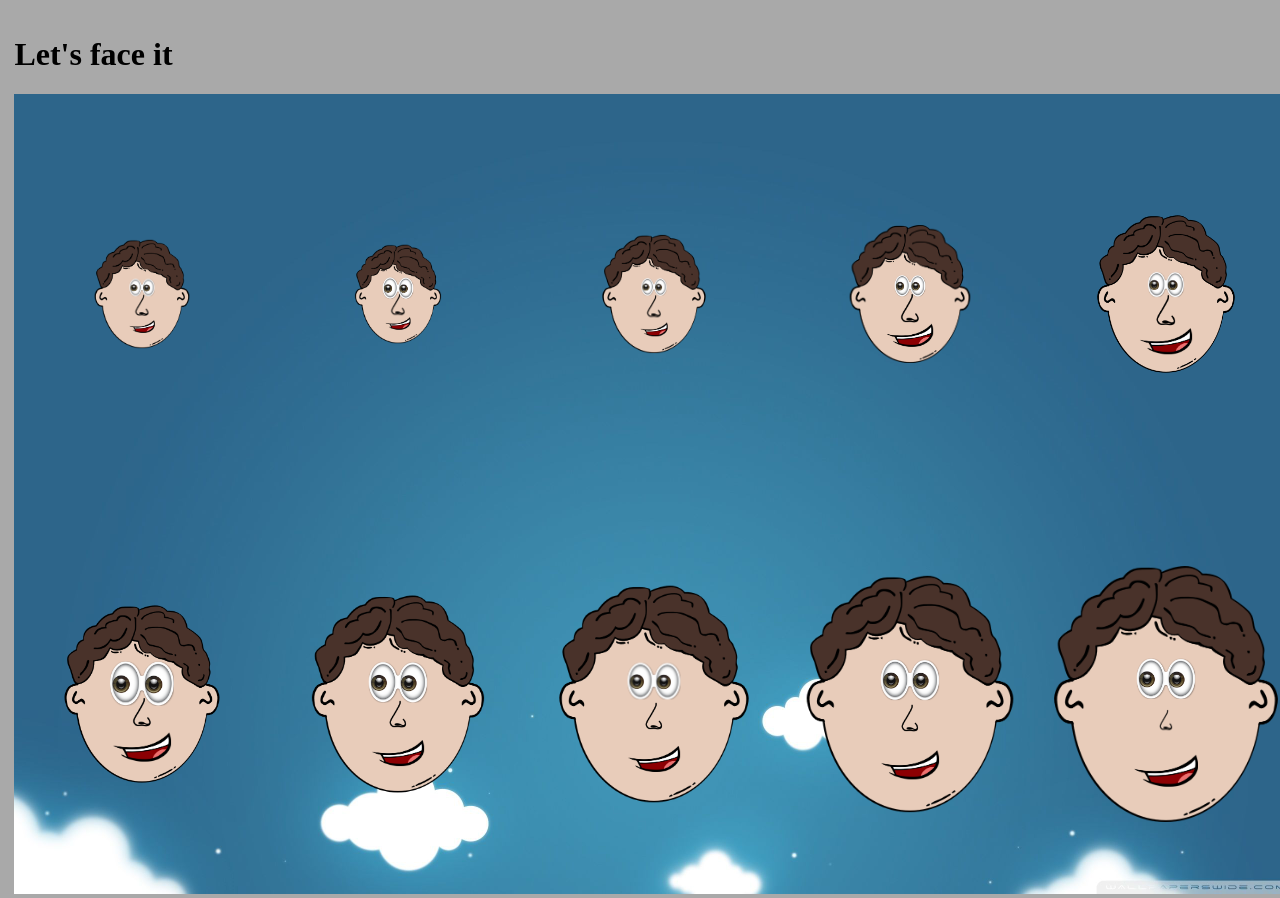
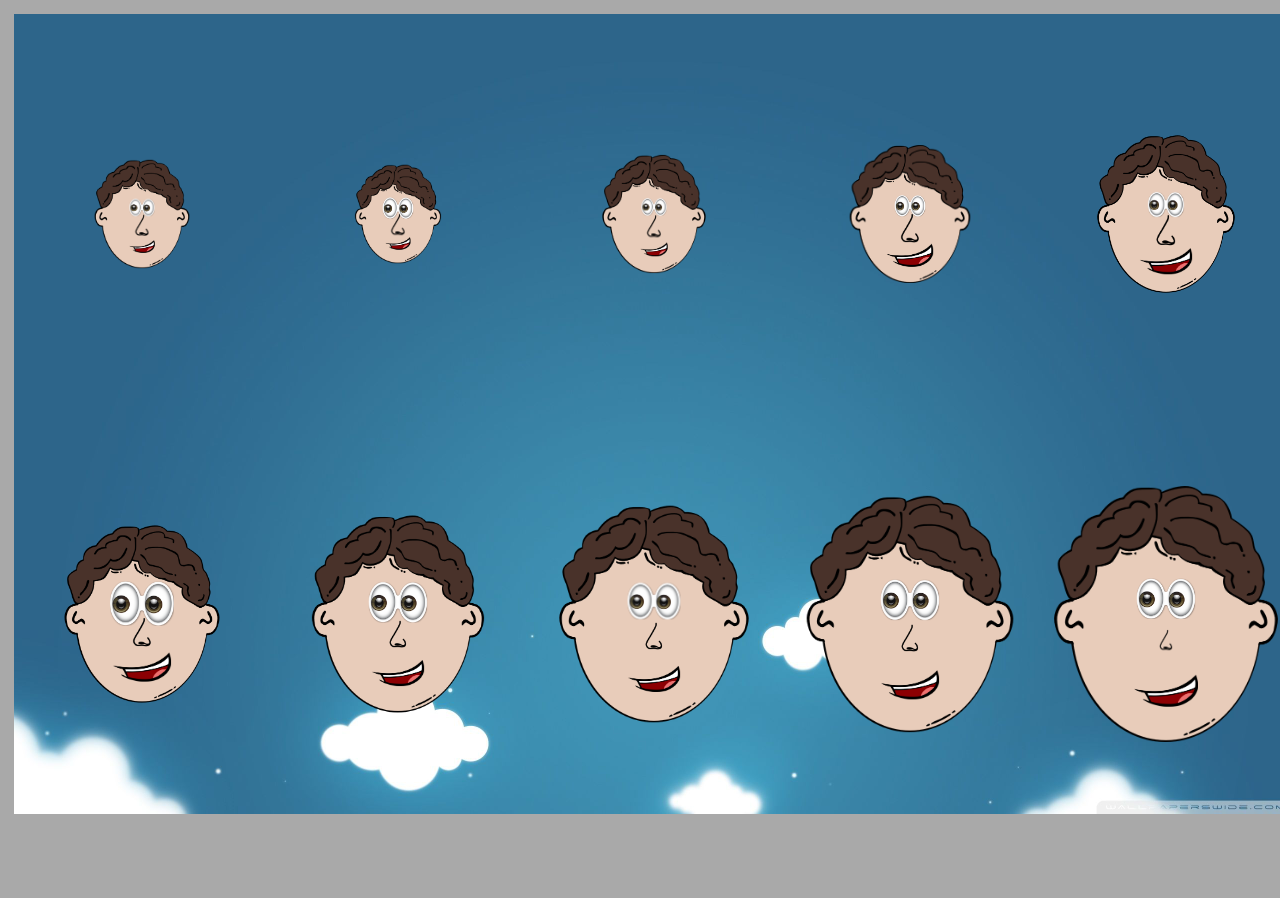
Before and after one commit to s-caro/INFOVIS-FirstProject, a plain HTML site: page index.html in a window 1280 px wide. Shown: the top 898 px of the page. After the commit the page ends 821 px from the top, so only its background shows below. Drawn offline with Linux system fonts and the light colour scheme.

Commit message:
deleted h1

```diff
--- a/index.html
+++ b/index.html
@@ -35,8 +35,9 @@
 </head>
 
 <body>
-	<h1>Let's face it</h1>
+
 	<svg>
+
 	</svg>
 
 </body>
```
